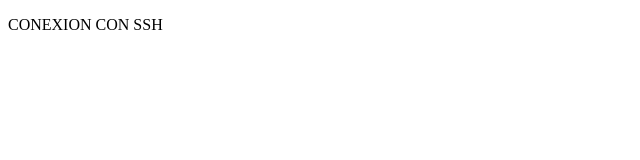
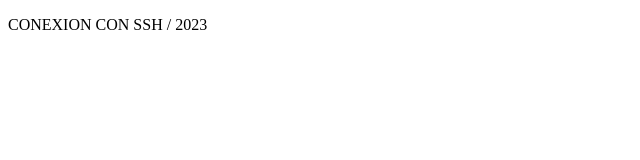
Before and after one commit to sullca/REPOSITORIO-002, a plain HTML site: page index.html in a window 1280 px wide. Shown: the full height of the page, 0-640 px from the left. Drawn offline with Linux system fonts and the light colour scheme.

Commit message:
CONFIGURANDO CONEXION SON SSH / 2023

```diff
--- a/index.html
+++ b/index.html
@@ -7,6 +7,6 @@
     <title>Document</title>
 </head>
 <body>
-    <p>CONEXION CON SSH</p>
+    <p>CONEXION CON SSH / 2023</p>
 </body>
 </html>
```
